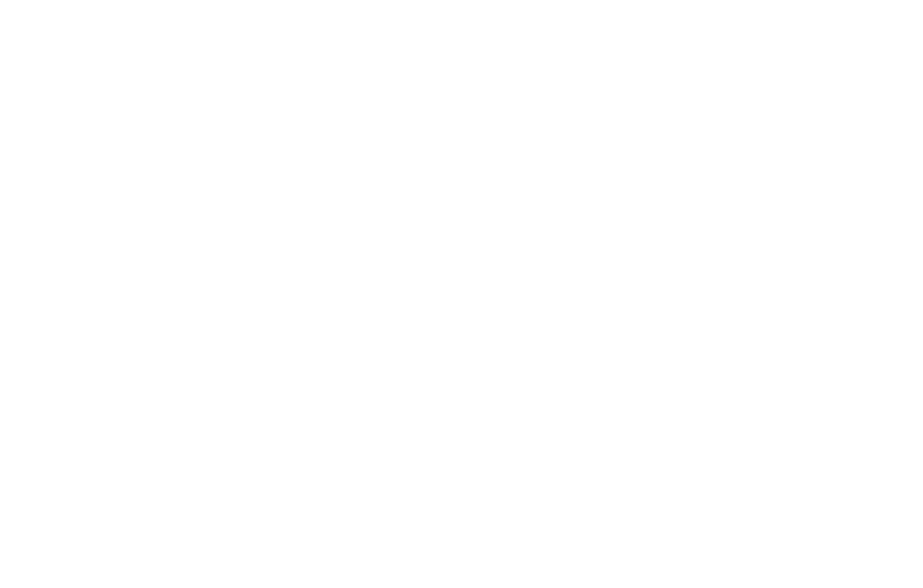
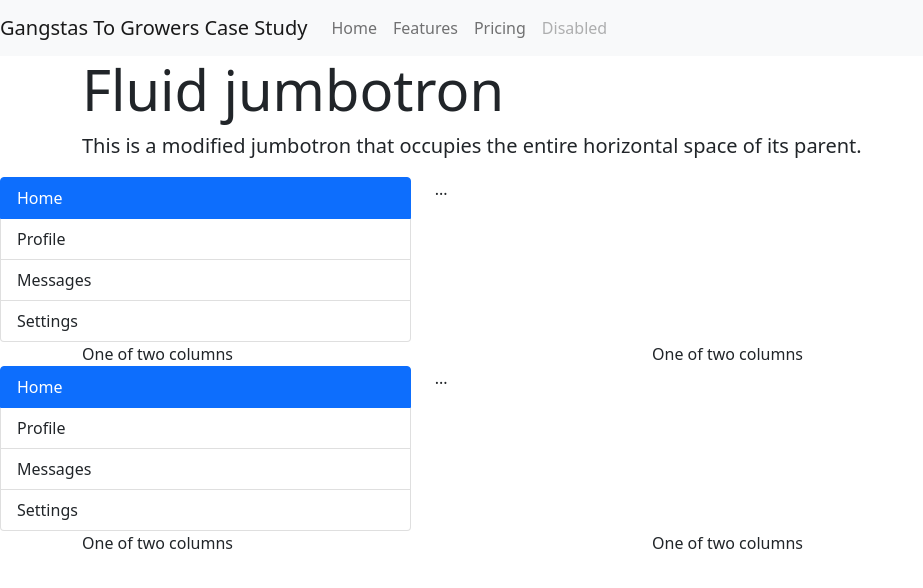
Before and after one commit to j0hnhand/UX_UI_HW_20, a plain HTML site: page index.html in a window 1280 px wide. Shown: the whole page, without its empty margins (0-923 px from the left). Drawn offline with nearby package versions, Linux system fonts and the light colour scheme.

Commit message:
Setup bootstrap components

```diff
--- a/css/style.css
+++ b/css/style.css
@@ -0,0 +1,4 @@
+#navbarNav li {
+    display: flex;
+    justify-content: end !important;
+}
--- a/index.html
+++ b/index.html
@@ -3,11 +3,114 @@
     <head>
         <title>UX/UI Homework 20</title>
         <!-- CSS only -->
-        <link href="https://cdn.jsdelivr.net/npm/bootstrap@5.0.1/dist/css/bootstrap.min.css" rel="stylesheet" integrity="sha384-+0n0xVW2eSR5OomGNYDnhzAbDsOXxcvSN1TPprVMTNDbiYZCxYbOOl7+AMvyTG2x" crossorigin="anonymous">
+        <link href="https://cdn.jsdelivr.net/npm/bootstrap@5.0.1/dist/css/bootstrap.min.css"
+            rel="stylesheet" integrity="sha384-+0n0xVW2eSR5OomGNYDnhzAbDsOXxcvSN1TPprVMTNDbiYZCxYbOOl7+AMvyTG2x"
+            crossorigin="anonymous">
     </head>
     <body>
+        <!-- Nav -->
+        <nav class="navbar navbar-expand-lg navbar-light bg-light">
+            <a class="navbar-brand" href="#">Gangstas To Growers Case Study</a>
+            <button class="navbar-toggler" type="button" data-toggle="collapse" data-target="#navbarNav" aria-controls="navbarNav" aria-expanded="false" aria-label="Toggle navigation">
+              <span class="navbar-toggler-icon"></span>
+            </button>
+            <div class="collapse navbar-collapse" id="navbarNav">
+              <ul class="navbar-nav">
+                <li class="nav-item active">
+                  <a class="nav-link" href="#">Home</a>
+                </li>
+                <li class="nav-item">
+                  <a class="nav-link" href="#">Features</a>
+                </li>
+                <li class="nav-item">
+                  <a class="nav-link" href="#">Pricing</a>
+                </li>
+                <li class="nav-item">
+                  <a class="nav-link disabled" href="#" tabindex="-1" aria-disabled="true">Disabled</a>
+                </li>
+              </ul>
+            </div>
+          </nav>
+          <!-- Jumbotron for intro -->
+          <div class="jumbotron jumbotron-fluid">
+            <div class="container">
+              <h1 class="display-4">Fluid jumbotron</h1>
+              <p class="lead">This is a modified jumbotron that occupies the entire horizontal space of its parent.</p>
+            </div>
+          </div>
+          <!-- Research Section -->
+          <section class="research">
+            <div class="row">
+                <div class="col-4">
+                  <div class="list-group" id="list-tab" role="tablist">
+                    <a class="list-group-item list-group-item-action active" id="list-home-list" data-toggle="list" href="#list-home" role="tab" aria-controls="home">Home</a>
+                    <a class="list-group-item list-group-item-action" id="list-profile-list" data-toggle="list" href="#list-profile" role="tab" aria-controls="profile">Profile</a>
+                    <a class="list-group-item list-group-item-action" id="list-messages-list" data-toggle="list" href="#list-messages" role="tab" aria-controls="messages">Messages</a>
+                    <a class="list-group-item list-group-item-action" id="list-settings-list" data-toggle="list" href="#list-settings" role="tab" aria-controls="settings">Settings</a>
+                  </div>
+                </div>
+                <div class="col-8">
+                  <div class="tab-content" id="nav-tabContent">
+                    <div class="tab-pane fade show active" id="list-home" role="tabpanel" aria-labelledby="list-home-list">...</div>
+                    <div class="tab-pane fade" id="list-profile" role="tabpanel" aria-labelledby="list-profile-list">...</div>
+                    <div class="tab-pane fade" id="list-messages" role="tabpanel" aria-labelledby="list-messages-list">...</div>
+                    <div class="tab-pane fade" id="list-settings" role="tabpanel" aria-labelledby="list-settings-list">...</div>
+                  </div>
+                </div>
+              </div>
+          </section>
+          <!-- Problem Section -->
+          <section class="problem">
+            <div class="container">
+                <div class="row">
+                  <div class="col-sm">
+                    One of two columns
+                  </div>
+                  <div class="col-sm">
+                    One of two columns
+                  </div>
+                </div>
+              </div>
+          </section>
+          <!-- Iteration Section -->
+          <section class="iteration">
+            <div class="row">
+                <div class="col-4">
+                  <div class="list-group" id="list-tab" role="tablist">
+                    <a class="list-group-item list-group-item-action active" id="list-home-list" data-toggle="list" href="#list-home" role="tab" aria-controls="home">Home</a>
+                    <a class="list-group-item list-group-item-action" id="list-profile-list" data-toggle="list" href="#list-profile" role="tab" aria-controls="profile">Profile</a>
+                    <a class="list-group-item list-group-item-action" id="list-messages-list" data-toggle="list" href="#list-messages" role="tab" aria-controls="messages">Messages</a>
+                    <a class="list-group-item list-group-item-action" id="list-settings-list" data-toggle="list" href="#list-settings" role="tab" aria-controls="settings">Settings</a>
+                  </div>
+                </div>
+                <div class="col-8">
+                  <div class="tab-content" id="nav-tabContent">
+                    <div class="tab-pane fade show active" id="list-home" role="tabpanel" aria-labelledby="list-home-list">...</div>
+                    <div class="tab-pane fade" id="list-profile" role="tabpanel" aria-labelledby="list-profile-list">...</div>
+                    <div class="tab-pane fade" id="list-messages" role="tabpanel" aria-labelledby="list-messages-list">...</div>
+                    <div class="tab-pane fade" id="list-settings" role="tabpanel" aria-labelledby="list-settings-list">...</div>
+                  </div>
+                </div>
+              </div>
+          </section>
+          <!-- Prototype Section -->
+          <section class="prototype">
+            <div class="container">
+                <div class="row">
+                  <div class="col-sm">
+                    One of two columns
+                  </div>
+                  <div class="col-sm">
+                    One of two columns
+                  </div>
+                </div>
+              </div>
+          </section>
+    </body>
 
-    </body>
     <!-- JavaScript Bundle with Popper -->
-    <script src="https://cdn.jsdelivr.net/npm/bootstrap@5.0.1/dist/js/bootstrap.bundle.min.js" integrity="sha384-gtEjrD/SeCtmISkJkNUaaKMoLD0//ElJ19smozuHV6z3Iehds+3Ulb9Bn9Plx0x4" crossorigin="anonymous"></script>
+    <script src="https://cdn.jsdelivr.net/npm/bootstrap@5.0.1/dist/js/bootstrap.bundle.min.js"
+        integrity="sha384-gtEjrD/SeCtmISkJkNUaaKMoLD0//ElJ19smozuHV6z3Iehds+3Ulb9Bn9Plx0x4"
+        crossorigin="anonymous"></script>
+
 </html>
```
